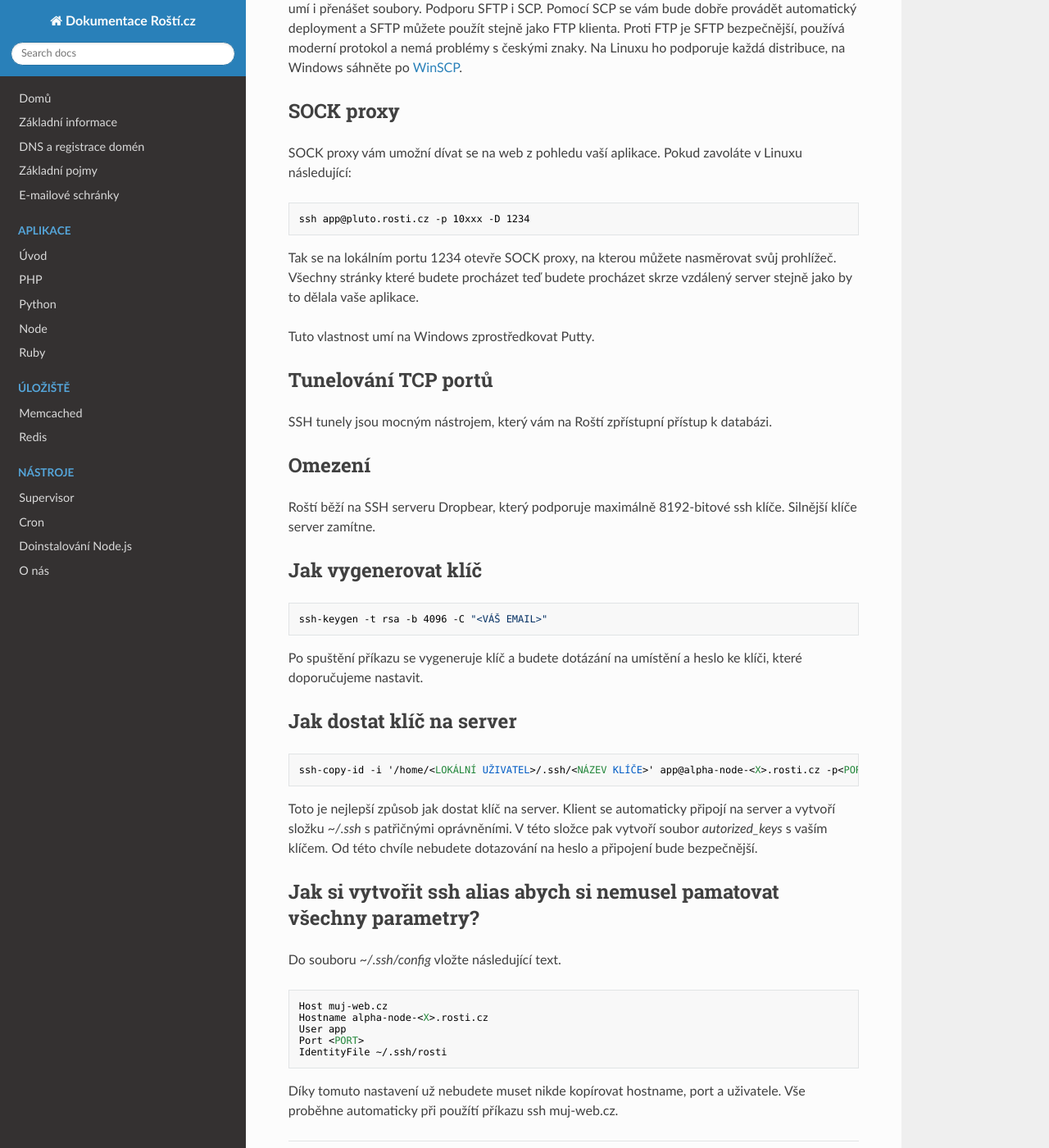
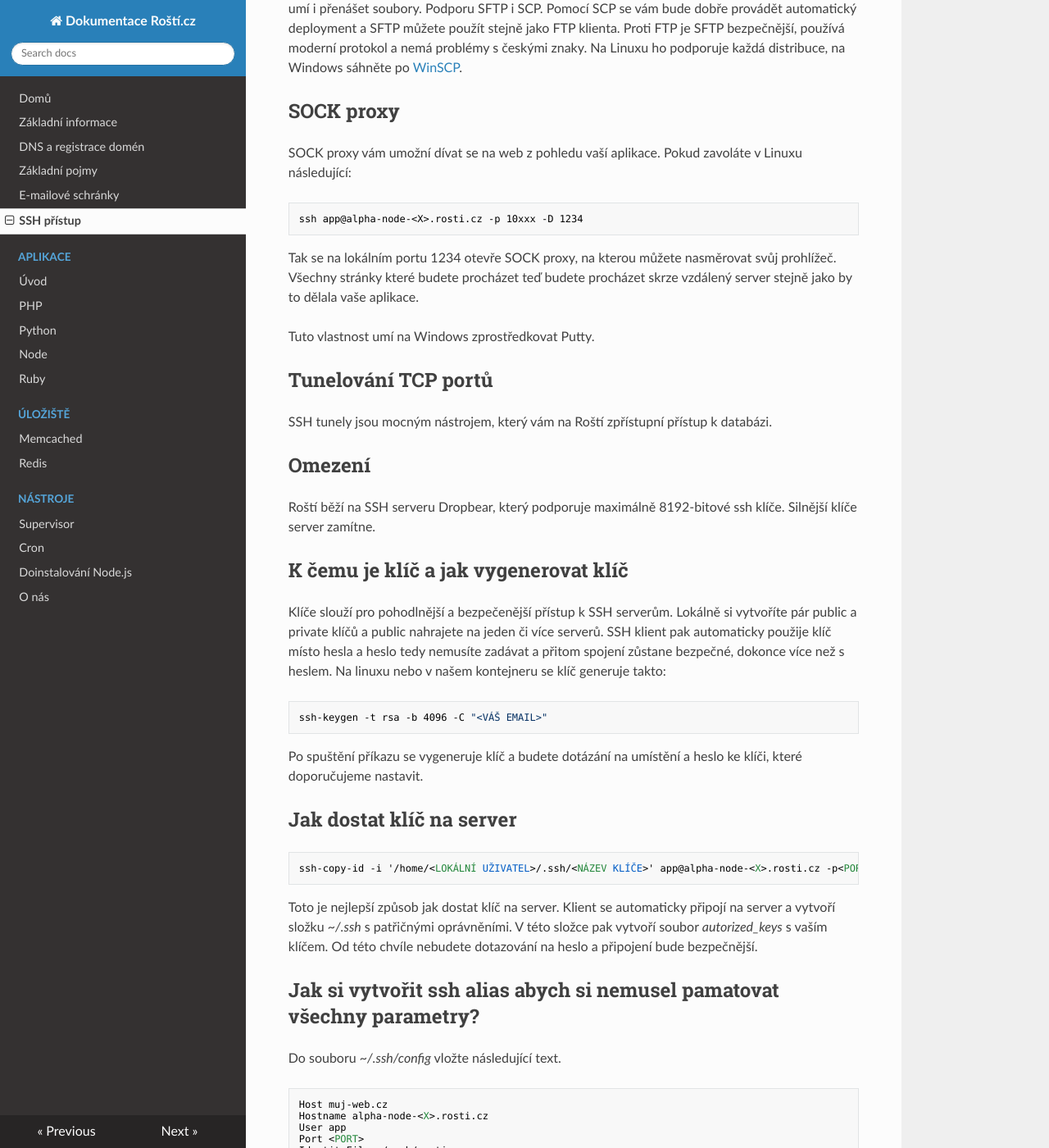
Before and after one commit to rosti-cz/rosti-docs, an MkDocs documentation site: the page built from docs/ssh.md, in a window 1280 px wide and 1400 px high, scrolled down 628 px. Shown: the whole window at 82% size. Built offline with MkDocs 1.6.1, drawn with Linux system fonts in a browser that asks for light colours; nearby versions of some CDN libraries; old or Windows-style settings are respelled for this version of MkDocs; some of the changed text lies outside the part shown.

Commit message:
SSH update

````diff
--- a/docs/ssh.md
+++ b/docs/ssh.md
@@ -20,7 +20,7 @@ SSH ale není jen o příkazové řádce. Je to univerzální kanál pro bezpeč
 SOCK proxy vám umožní dívat se na web z pohledu vaší aplikace. Pokud zavoláte v Linuxu následující:
 
 ```bash
-ssh app@pluto.rosti.cz -p 10xxx -D 1234
+ssh app@alpha-node-<X>.rosti.cz -p 10xxx -D 1234
 ```
 
 Tak se na lokálním portu 1234 otevře SOCK proxy, na kterou můžete nasměrovat svůj prohlížeč. Všechny stránky které budete procházet teď budete procházet skrze vzdálený server stejně jako by to dělala vaše aplikace.
@@ -35,7 +35,9 @@ SSH tunely jsou mocným nástrojem, který vám na Roští zpřístupní příst
 
 Roští běží na SSH serveru Dropbear, který podporuje maximálně 8192-bitové ssh klíče. Silnější klíče server zamítne.
 
-## Jak vygenerovat klíč
+## K čemu je klíč a jak vygenerovat klíč
+
+Klíče slouží pro pohodlnější a bezpečenější přístup k SSH serverům. Lokálně si vytvoříte pár public a private klíčů a public nahrajete na jeden či více serverů. SSH klient pak automaticky použije klíč místo hesla a heslo tedy nemusíte zadávat a přitom spojení zůstane bezpečné, dokonce více než s heslem. Na linuxu nebo v našem kontejneru se klíč generuje takto:
 
     ssh-keygen -t rsa -b 4096 -C "<VÁŠ EMAIL>"
 
--- a/mkdocs.yml
+++ b/mkdocs.yml
@@ -5,6 +5,7 @@ pages:
     - "DNS a registrace domén": dns.md
     - "Základní pojmy": aword.md
     - "E-mailové schránky": emails.md
+    - "SSH přístup": ssh.md
     - Aplikace:
         - Úvod: apps/index.md
         - PHP: apps/php.md
````
